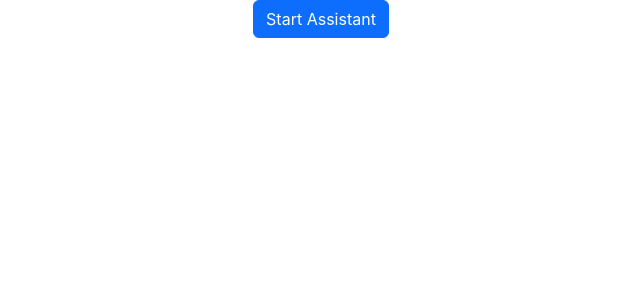
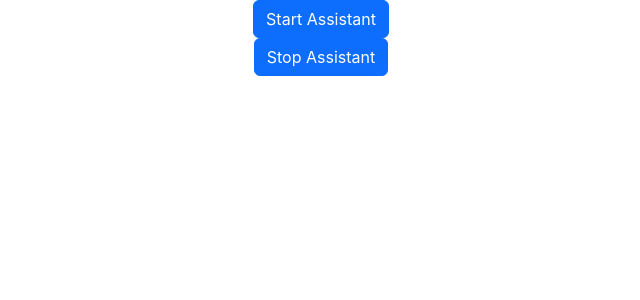
Before and after one commit to m-romberg/QBuilder-version-1, a React (Create React App) app: page / in a window 1280 px wide. Shown: the top 300 px of the page, without its empty margins (319-959 px from the left). Built offline with nearby package versions, Linux system fonts and the light colour scheme.

Commit message:
give bone structure to stop button
built inside of app to display on screen during development

```diff
--- a/src/App.js
+++ b/src/App.js
@@ -1,6 +1,7 @@
 import { Container, Row, Col } from "react-bootstrap";
 import './App.css';
 import RecordButton from "./buttons/RecordButton";
+import StopButton from "./buttons/StopButton";
 
 /**
  * App
@@ -18,15 +19,19 @@ function App() {
   /**Function to access microphone and start recording */
   function record () {
     console.debug("inside record");
-    return ;
+  }
+
+  /**Function to stop access microphone and send off recording */
+  function stopRecord () {
+    console.debug("inside stopRecord");
   }
 
   return (
     <Container className="App">
       <Row>
         <Col>
-        <RecordButton record={record}>
-        </RecordButton>
+        <RecordButton record={record}/>
+        <StopButton stooRecord={stopRecord}/>
         </Col>
       </Row>
     </Container>
--- a/src/buttons/StopButton.js
+++ b/src/buttons/StopButton.js
@@ -1,5 +1,5 @@
+import { Container, Row, Col, Button } from "react-bootstrap";
 import './StopButton.css';
-
 
 /**
  * StopButton
@@ -14,10 +14,17 @@ import './StopButton.css';
  *
  * ListeningPage => StopButton
  */
-function StopButton() {
+function StopButton({ stopRecord }) {
   return (
-    <div className="StopButton">
-    </div>
+    <Container className="StopButton">
+      <Row>
+        <Col>
+          <Button onClick={stopRecord}>
+            Stop Assistant
+          </Button>
+        </Col>
+      </Row>
+    </Container>
   );
 }
 
```
